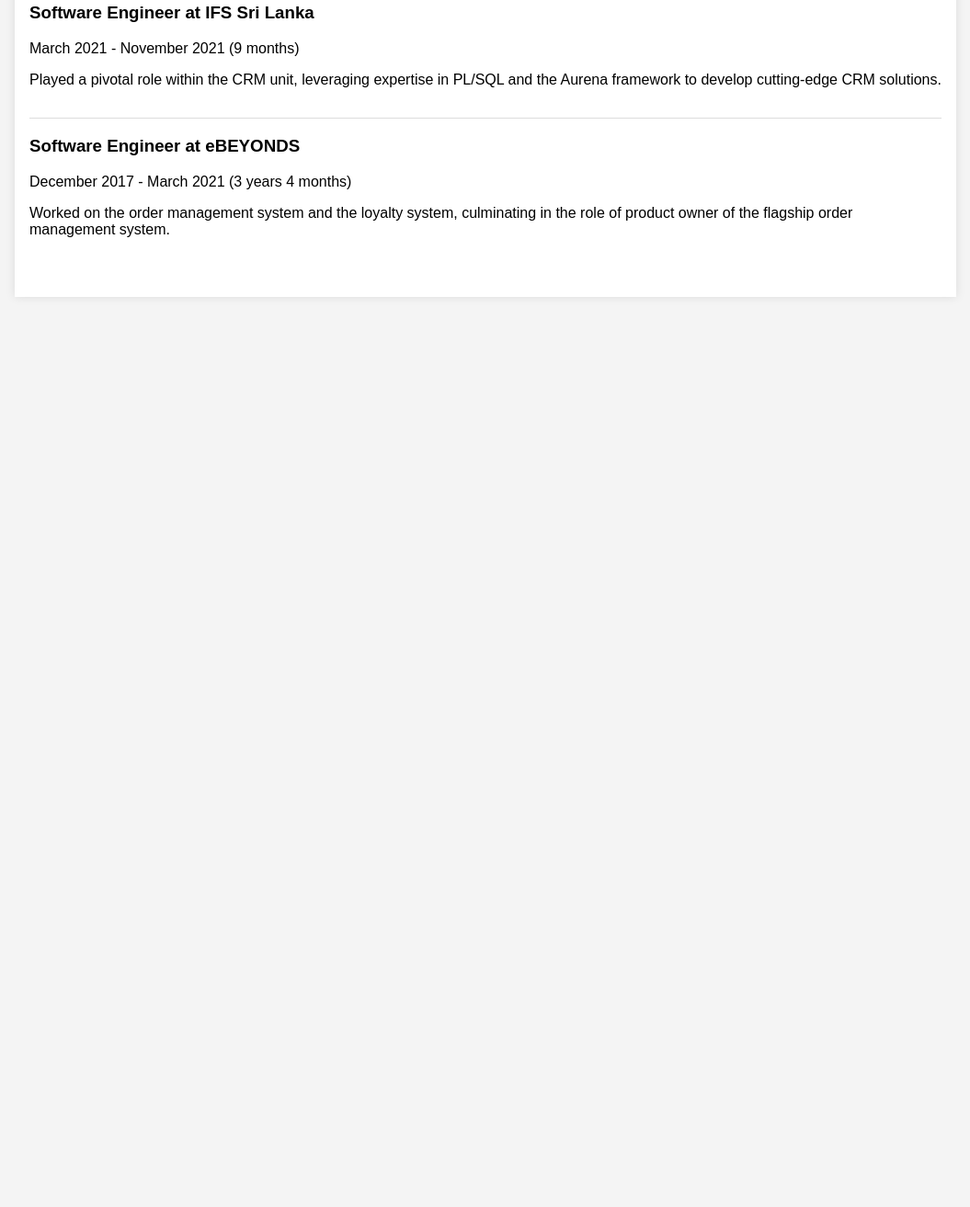
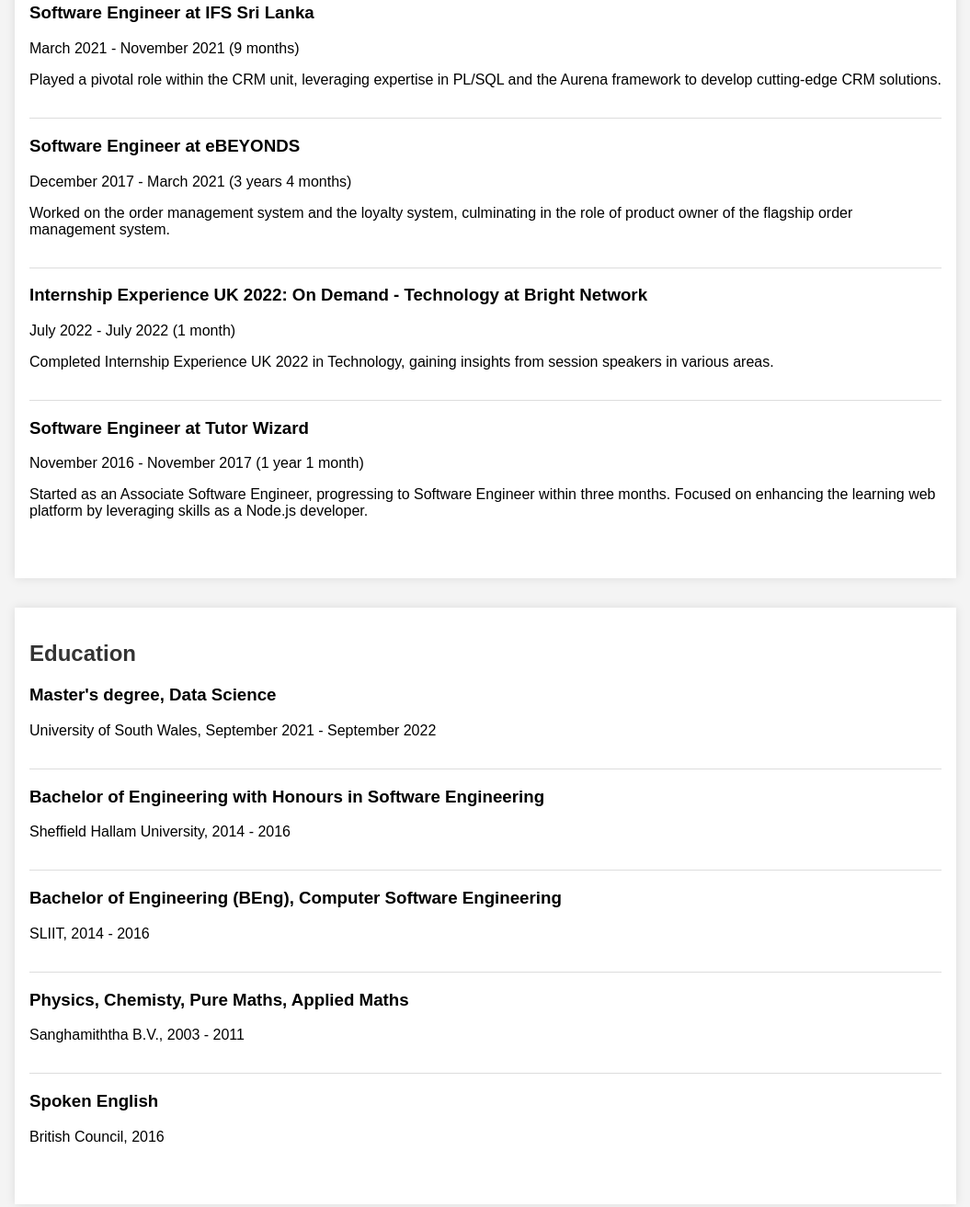
Before and after one commit to lkmMuthu/lkmMuthu.github.io, a plain HTML site: page index.html in a window 1280 px wide. Shown: the part 1190-2503 px from the top of the page at 92% size, without its empty margins (112-1167 px from the left). Before the commit the page ends 1545 px from the top, so only its background shows below. Drawn offline with Linux system fonts and the light colour scheme.

Commit message:
Update index.html

```diff
--- a/index.html
+++ b/index.html
@@ -103,3 +103,40 @@
                 <p>December 2017 - March 2021 (3 years 4 months)</p>
                 <p>Worked on the order management system and the loyalty system, culminating in the role of product owner of the flagship order management system.</p>
             </div>
+                       <div class="project">
+                <h3>Internship Experience UK 2022: On Demand - Technology at Bright Network</h3>
+                <p>July 2022 - July 2022 (1 month)</p>
+                <p>Completed Internship Experience UK 2022 in Technology, gaining insights from session speakers in various areas.</p>
+            </div>
+            <div class="project">
+                <h3>Software Engineer at Tutor Wizard</h3>
+                <p>November 2016 - November 2017 (1 year 1 month)</p>
+                <p>Started as an Associate Software Engineer, progressing to Software Engineer within three months. Focused on enhancing the learning web platform by leveraging skills as a Node.js developer.</p>
+            </div>
+        </section>
+        <section class="section">
+            <h2>Education</h2>
+            <div class="project">
+                <h3>Master's degree, Data Science</h3>
+                <p>University of South Wales, September 2021 - September 2022</p>
+            </div>
+            <div class="project">
+                <h3>Bachelor of Engineering with Honours in Software Engineering</h3>
+                <p>Sheffield Hallam University, 2014 - 2016</p>
+            </div>
+            <div class="project">
+                <h3>Bachelor of Engineering (BEng), Computer Software Engineering</h3>
+                <p>SLIIT, 2014 - 2016</p>
+            </div>
+            <div class="project">
+                <h3>Physics, Chemisty, Pure Maths, Applied Maths</h3>
+                <p>Sanghamiththa B.V., 2003 - 2011</p>
+            </div>
+            <div class="project">
+                <h3>Spoken English</h3>
+                <p>British Council, 2016</p>
+            </div>
+        </section>
+    </div>
+</body>
+</html>
```
